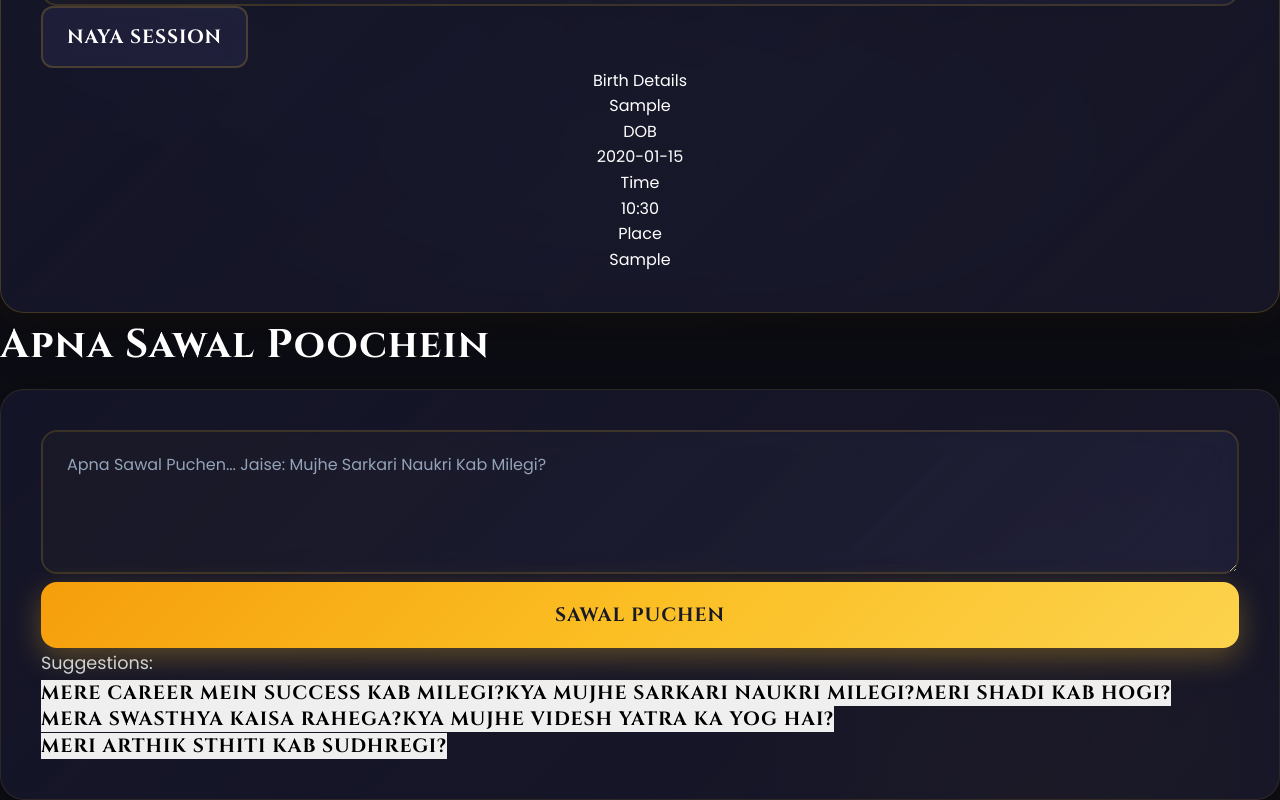
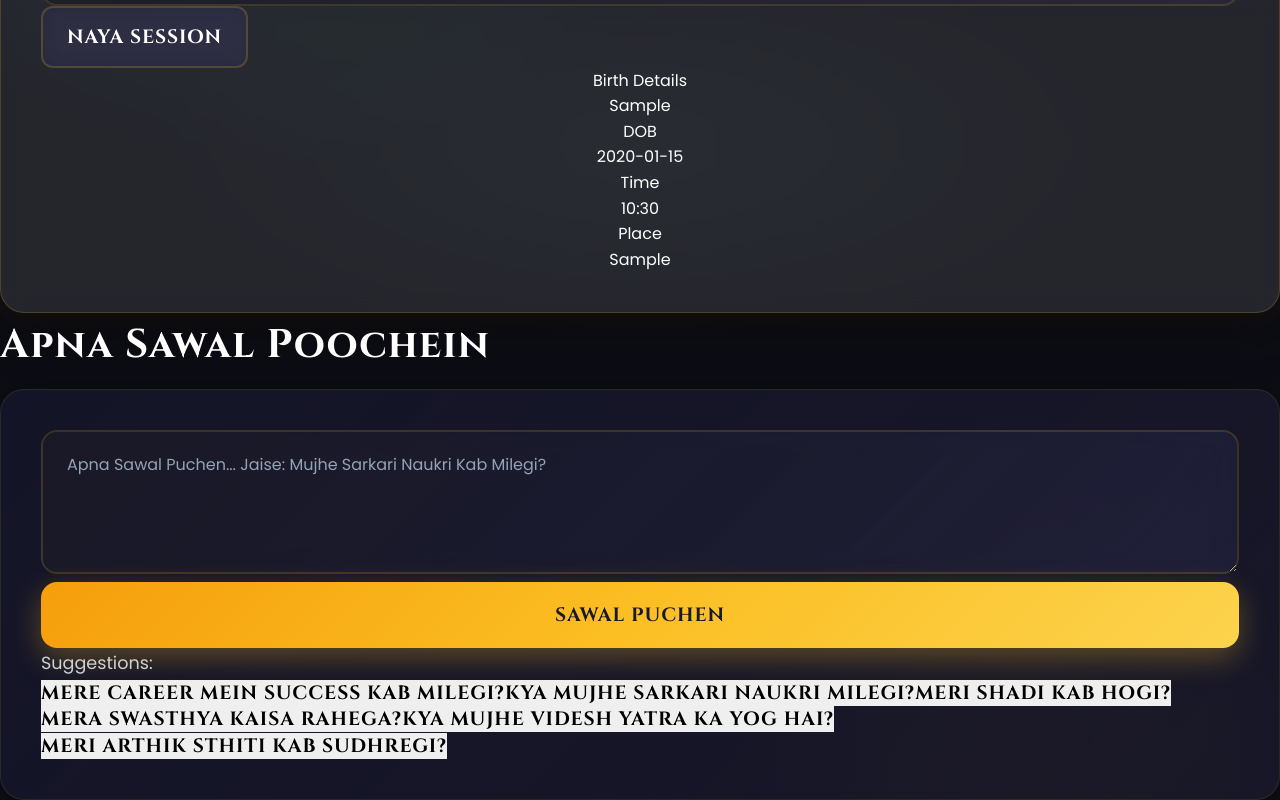
Before and after one commit to Vishalsnw/Bhavishya, a React (Vite) app: page / in a window 1280 px wide. Both pictures are taken after typing "Sample", "2020-01-15", "10:30", "Sample" into the empty fields and a click on the button "SAWAL POOCHEIN". Shown: the part 136-936 px from the top of the page. Built offline with nearby package versions, Linux system fonts and the light colour scheme.

Commit message:
Updated app styling with a modern, Android-like design

```diff
--- a/src/App.tsx
+++ b/src/App.tsx
@@ -150,7 +150,7 @@ export default function App() {
     <div className="min-h-screen p-4 md:p-6 lg:p-8 py-8">
       <div className="max-w-6xl mx-auto space-y-6">
         {/* Header with birth details summary */}
-        <div className="card animate-fade-in">
+        <div className="card card-glass animate-fade-in">
           <div className="flex flex-col sm:flex-row sm:items-center sm:justify-between gap-4 mb-6">
             <div>
               <p className="text-gold-200 text-xl">
--- a/src/index.css
+++ b/src/index.css
@@ -211,7 +211,7 @@ select:focus {
   outline: none;
   border-color: var(--gold-300);
   background: linear-gradient(135deg, rgba(26, 26, 38, 0.95) 0%, rgba(37, 37, 67, 0.6) 100%);
-  box-shadow: 0 0 30px rgba(251, 191, 36, 0.25), inset 0 0 10px rgba(251, 191, 36, 0.1);
+  box-shadow: 0 0 30px rgba(251, 191, 36, 0.25), inset 0 0 10px rgba(251, 191, 36, .1);
   transform: translateY(-2px);
 }
 
@@ -299,6 +299,12 @@ button {
   border-color: rgba(251, 191, 36, 0.2);
   box-shadow: 0 15px 50px rgba(0, 0, 0, 0.5), 0 0 30px rgba(251, 191, 36, 0.1);
   transform: translateY(-4px);
+}
+
+.card-glass {
+  background: rgba(255, 255, 255, 0.1);
+  backdrop-filter: blur(10px);
+  border: 1px solid rgba(255, 255, 255, 0.2);
 }
 
 /* Trust badge */
```
